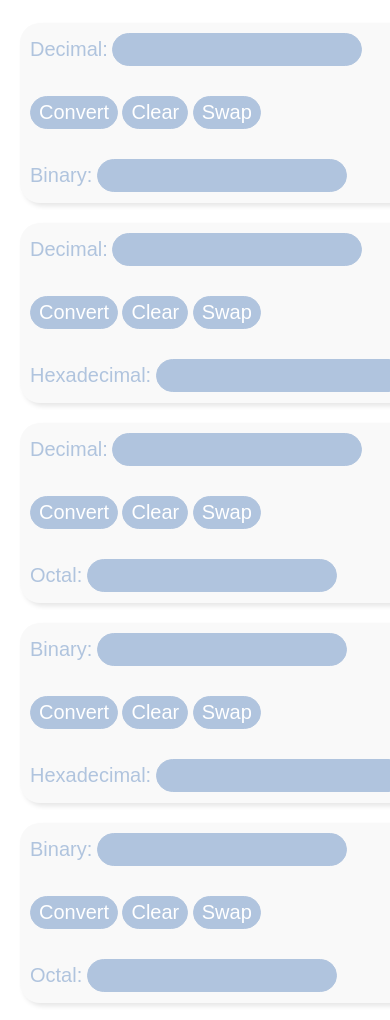
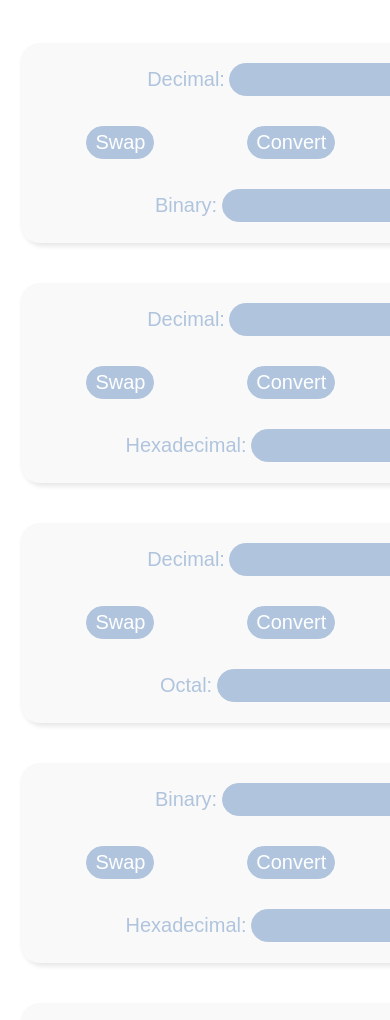
Before and after one commit to parv811/Projeect_Converter, a plain HTML site: page project.html in a window 390 px wide. Shown: the part 67-1087 px from the top of the page. Drawn offline with Linux system fonts and the light colour scheme.

Commit message:
Changes in Main-block div
HTML file:
Added "converter" class for div boxes
Added "converter-buttons" class for div buttons

CSS file:
Added responsive grid layout for div boxes

JS file:
Added function for changing of icon for dark/light theme and menu button

```diff
--- a/project.css
+++ b/project.css
@@ -2,7 +2,7 @@
   Important Note: If you are adding color, then do decide light and dark version of that color
   and include it in :root below in form of variables. Only give colors in form of variables...*/
 
-  :root {
+:root {
     --fontcolorblack: black;
     --fontcolorwhite: white;
     --fontcolorbluish: lightsteelblue;
@@ -48,7 +48,7 @@ nav ul {
     position: fixed;
     top: 65px;
     right: 0;
-    height: 50vh;
+    height: 325px;
     width: 250px;
     z-index: 999;
     background-color: var(--bgcolorbluish);
@@ -76,6 +76,7 @@ nav a {
 
 nav a:hover {
     background-color: var(--bgcolorf0f0f0);
+    border-radius: 20px;
 }
 
 header {
@@ -110,7 +111,7 @@ header>h1 {
     width: 40px;
 }
 
-.buttons>button>i {
+.buttons>button {
     font-size: 20px;
 }
 
@@ -135,21 +136,39 @@ header>h1 {
 }
 
 /* CSS for Main-section */
-.Main-block div {
-    height: 180px;
-    width: 100vh;
+.Main-block {
+    display: grid;
+    grid-template-columns: repeat(2, 1fr);
+    grid-template-rows: repeat(3, 1fr);
+    justify-items: center;
+    align-items: center;
+}
+
+@media (max-width: 800px) {
+    .Main-block {
+        display: grid;
+        grid-template-columns: repeat(1, 1fr);
+        grid-template-rows: repeat(6, 1fr);
+        justify-items: center;
+        align-items: center;
+    }
+}
+
+.Main-block div.converter {
+    height: 200px;
+    width: 75vh;
     border-radius: 20px;
     background-color: var(--bgcolorf9f9f9);
-    padding: 10px;
+    padding: 20px;
     margin: 20px;
     box-shadow: 3px 3px 5px var(--boxshadowcolorfadeblack);
 }
 
-.Main-block div:hover {
+.Main-block div.converter:hover {
     box-shadow: 3px 3px 5px var(--boxshadowcolorfadeblack) inset;
 }
 
-.Main-block>div input{
+.Main-block>div input {
     color: var(--fontcolorwhite);
     font-size: 20px;
     border: 1px solid var(--bgcolorbluish);
@@ -158,21 +177,34 @@ header>h1 {
     background-color: var(--bgcolorbluish);
     margin-bottom: 30px;
 }
-.Main-block>div input:nth-child(2){
-    width: 250px;
-}
-.Main-block>div input:last-child{
-    width: 250px;
-}
-.Main-block>div input:hover{
+
+.Main-block>div input:hover {
     color: var(--fontcolorbluish);
     background-color: var(--bgcolorwhite);
     border: 1px solid var(--bgcolorbluish);
 }
-.Main-block>div label{
+
+.Main-block>div label {
     color: var(--fontcolorbluish);
     font-size: 20px;
 }
+
+.converter{
+    text-align: center;
+}
+
+.converter-buttons{
+    display: flex;
+    flex-direction: row;
+    align-items: center;
+    justify-content: space-around;
+}
+
+.converter input[type=text]{
+    text-align: center;
+    width: 50%;
+}
+
 /* CSS for About Us section */
 
 .aboutus-panels {
@@ -217,6 +249,7 @@ header>h1 {
 /* CSS for Footer */
 
 footer {
+    width: 100%;
     text-align: center;
     font-size: 24px;
     background-color: var(--bgcolorbluish);
--- a/project.html
+++ b/project.html
@@ -6,8 +6,6 @@
   <meta name="viewport" content="width=device-width, initial-scale=1.0">
   <title>Digital Converter</title>
   <link rel="stylesheet" href="project.css">
-  <link rel="stylesheet" data-purpose="Layout StyleSheet" title="Web Awesome"
-    href="/css/app-wa-d53d10572a0e0d37cb8d614a3f177a0c.css?vsn=d">
   <link rel="stylesheet" href="https://site-assets.fontawesome.com/releases/v6.5.2/css/all.css">
   <link rel="stylesheet" href="https://site-assets.fontawesome.com/releases/v6.5.2/css/sharp-thin.css">
   <link rel="stylesheet" href="https://site-assets.fontawesome.com/releases/v6.5.2/css/sharp-solid.css">
@@ -22,8 +20,8 @@
       Digital Converter
     </h1>
     <div class="buttons" id="buttons">
-      <button onclick="" id="themeButton"><i class="fa-regular fa-moon"></i></button>
-      <button onclick="" id="menuButton"><i class="fa-solid fa-bars"></i></button>
+      <button id="themeButton" class="fa-regular fa-moon"></button>
+      <button id="menuButton" class="fa-solid fa-bars" onclick="changeMenuIcon(this)"></button>
     </div>
   </header>
   <nav class="menu" id="menu">
@@ -38,59 +36,95 @@
       <li><a href="#aboutus">About Us</a></li>
     </ul>
   </nav>
+  <br><br><br><br><br>
   <section class="Main-block" id="Main-block">
-    <div id="Decimal-Binary" class="Decimal-Binary" style="margin-top: 90px;">
+    <div id="Decimal-Binary" class="Decimal-Binary converter">
       <label for="Dec">Decimal:</label>
-      <input type="text" name="Dec" id="Dec-Bin" value=""><br>
+      <input type="text" name="Dec" id="Dec-Bin" value="">
+      <br>
 
+      <div class="converter-buttons">
+        <input type="button" id="swapDtoB" value="Swap" onclick="">
         <input type="button" id="convertDtoB" value="Convert" onclick="">
         <input type="button" id="clearDtoB" value="Clear" onclick="">
-      <input type="button" id="swapDtoB" value="Swap" onclick=""><br>
+        <br>
+      </div>
+
       <label for="Bin">Binary:</label>
       <input type="text" name="Bin" id="Dec-Bin1" value="">
     </div>
-    <div id="Decimal-Hexadecimal" class="Decimal-Hexadecimal">
+    <div id="Decimal-Hexadecimal" class="Decimal-Hexadecimal converter">
       <label for="Dec1">Decimal:</label>
-      <input type="text" name="Dec1" id="Dec-hex" value=""><br>
+      <input type="text" name="Dec1" id="Dec-hex" value="">
+      <br>
+
+      <div class="converter-buttons">
+        <input type="button" id="swapDtoH" value="Swap" onclick="">
         <input type="button" id="convertDtoH" value="Convert" onclick="">
         <input type="button" id="clearDtoH" value="Clear" onclick="">
-      <input type="button" id="swapDtoH" value="Swap" onclick=""><br>
+        <br>
+      </div>
+
       <label for="Hex">Hexadecimal:</label>
       <input type="text" name="Hex" id="Dec-hex1" value="">
     </div>
-    <div id="Decimal-Octal" class="Decimal-Octal">
+    <div id="Decimal-Octal" class="Decimal-Octal converter">
       <label for="Dec2">Decimal:</label>
-      <input type="text" name="Dec2" id="Dec-oct" value=""><br>
+      <input type="text" name="Dec2" id="Dec-oct" value="">
+      <br>
+
+      <div class="converter-buttons">
+        <input type="button" id="swapDtoO" value="Swap" onclick="">
         <input type="button" id="convertDtoO" value="Convert" onclick="">
         <input type="button" id="clearDtoO" value="Clear" onclick="">
-      <input type="button" id="swapDtoO" value="Swap" onclick=""><br>
+        <br>
+      </div>
+
       <label for="Oct">Octal:</label>
       <input type="text" name="Oct" id="Dec-oct1" value="">
     </div>
-    <div id="Binary-Hexadecimal" class="Binary-Hexadecimal">
+    <div id="Binary-Hexadecimal" class="Binary-Hexadecimal converter">
       <label for="Bin1">Binary:</label>
-      <input type="text" name="Bin1" id="Bin-hex" value=""><br>
+      <input type="text" name="Bin1" id="Bin-hex" value="">
+      <br>
+
+      <div class="converter-buttons">
+        <input type="button" id="swapBtoH" value="Swap" onclick="">
         <input type="button" id="convertBtoH" value="Convert" onclick="">
         <input type="button" id="clearBtoH" value="Clear" onclick="">
-      <input type="button" id="swapBtoH" value="Swap" onclick=""><br>
+        <br>
+      </div>
+
       <label for="Hex1">Hexadecimal:</label>
       <input type="text" name="Hex1" id="Bin-hex1" value="">
     </div>
-    <div id="Binary-Octal" class="Binary-Octal">
+    <div id="Binary-Octal" class="Binary-Octal converter">
       <label for="Bin2">Binary:</label>
-      <input type="text" name="Bin2" id="Bin-oct" value=""><br>
+      <input type="text" name="Bin2" id="Bin-oct" value="">
+      <br>
+
+      <div class="converter-buttons">
+        <input type="button" id="swapBtoO" value="Swap" onclick="">
         <input type="button" id="convertBtoO" value="Convert" onclick="">
         <input type="button" id="clearBtoO" value="Clear" onclick="">
-      <input type="button" id="swapBtoO" value="Swap" onclick=""><br>
+        <br>
+      </div>
+
       <label for="Oct1">Octal:</label>
       <input type="text" name="Oct1" id="Bin-oct1" value="">
     </div>
-    <div id="Octal-Hexadecimal" class="Octal-Hexadecimal">
+    <div id="Octal-Hexadecimal" class="Octal-Hexadecimal converter">
       <label for="Oct2">Octal:</label>
-      <input type="text" name="Oct2" id="oct-hex" value=""><br>
+      <input type="text" name="Oct2" id="oct-hex" value="">
+      <br>
+
+      <div class="converter-buttons">
+        <input type="button" id="swapOtoH" value="Swap" onclick="">
         <input type="button" id="convertOtoH" value="Convert" onclick="">
         <input type="button" id="clearOtoH" value="Clear" onclick="">
-      <input type="button" id="swapOtoH" value="Swap" onclick=""><br>
+        <br>
+      </div>
+
       <label for="Hex2">Hexadecimal:</label>
       <input type="text" name="Hex2" id="oct-hex1" value="">
     </div>
--- a/project.js
+++ b/project.js
@@ -4,6 +4,9 @@ let themeButton = document.getElementById('themeButton'); //get id of theme/moon
 var menuButtonState = 0;  //No display menu default
 var themeButtonState = 0; //Default light mode
 let root = document.querySelector(':root'); // selects html root element
+
+
+changeMenuIcon = (icon2) => icon2.classList.toggle('fa-xmark');
 
 //To hide and display the menu
 menuButton.addEventListener('click',()=>{
@@ -35,6 +38,7 @@ themeButton.addEventListener('click',()=>{
         root.style.setProperty('--boxshadowcolorblack','rgba(255, 255, 255, 0.3)');
         root.style.setProperty('--boxshadowcolorfadeblack','rgba(255, 255, 255, 0.1)');
 
+        themeButton.classList.replace('fa-moon', 'fa-sun');
         themeButtonState = 1;
     }
     else
@@ -45,12 +49,13 @@ themeButton.addEventListener('click',()=>{
         root.style.setProperty('--bgcolorwhite','white');
         root.style.setProperty('--bgcolorbluish','lightsteelblue');
         root.style.setProperty('--bgcolorf0f0f0','#f0f0f0');
-        root.style.setProperty('--bgcolor090909','#f9f9f9');
+        root.style.setProperty('--bgcolorf9f9f9','#f9f9f9');
         root.style.setProperty('--bordercolorwhite','white');
         root.style.setProperty('--boxshadowcolorreddish','rgba(255, 0, 0, 0.1)');
         root.style.setProperty('--boxshadowcolorblack','rgba(0, 0, 0, 0.3)');
-        root.style.setProperty('--boxshadowcolorfadewhite','rgba(0, 0, 0, 0.1)');
+        root.style.setProperty('--boxshadowcolorfadeblack','rgba(0, 0, 0, 0.1)');
 
-        themeButtonState = 0
+        themeButton.classList.replace('fa-sun', 'fa-moon');
+        themeButtonState = 0;
     }
 })
```
Also changed, not shown: 1 other file. Lines whose indentation alone changed are shown as unchanged.
